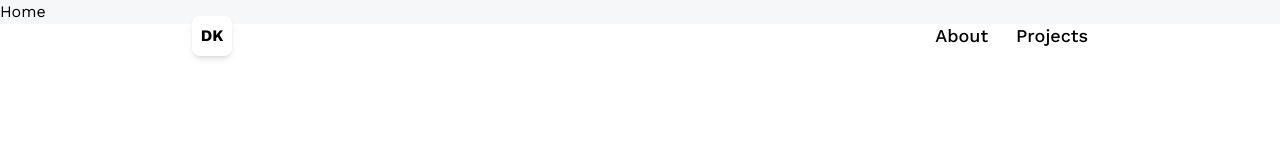
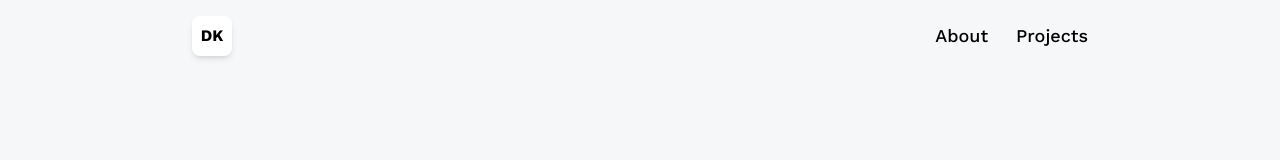
Before and after one commit to woodsmokeheart/3d_portfolio, a React (Create React App) app: page / in a window 1280 px wide. Shown: the top 160 px of the page. Built offline with nearby package versions, Linux system fonts and the light colour scheme.

Commit message:
added loader, @react-three/drei and @react-three/fiber

```diff
--- a/package.json
+++ b/package.json
@@ -3,6 +3,8 @@
   "version": "0.1.0",
   "private": true,
   "dependencies": {
+    "@react-three/drei": "^9.92.1",
+    "@react-three/fiber": "^8.15.12",
     "@testing-library/jest-dom": "^5.17.0",
     "@testing-library/react": "^13.4.0",
     "@testing-library/user-event": "^13.5.0",
@@ -10,6 +12,7 @@
     "react-dom": "^18.2.0",
     "react-router-dom": "^6.20.1",
     "react-scripts": "5.0.1",
+    "three": "^0.159.0",
     "web-vitals": "^2.1.4"
   },
   "scripts": {
--- /dev/null
+++ b/src/components/Loader.jsx
@@ -0,0 +1,14 @@
+import React from "react";
+import { Html } from "@react-three/drei";
+
+const Loader = () => {
+  return (
+    <Html>
+      <div className="flex justify-center items-center">
+        <div className="w-20 h-20 border-2 border-opacity-20 border-blue-500 border-t-blue-500 rounded-fill animated-spin" />
+      </div>
+    </Html>
+  );
+};
+
+export default Loader;
--- a/src/pages/Home.jsx
+++ b/src/pages/Home.jsx
@@ -1,9 +1,24 @@
-import React from 'react'
+import React, { Suspense } from "react";
+import { Canvas } from "@react-three/fiber";
+import Loader from "../components/Loader";
+
+{
+  /* <div className="absolute top-28 left-0 right-0  z-10 flex items-center justify-center">
+  popup
+</div> */
+}
 
 const Home = () => {
   return (
-    <div>Home</div>
-  )
-}
+    <section className="w-full h-screen relative">
+      <Canvas
+        className="w-full h-screen bg-transparent"
+        camera={{ near: 0.1, far: 1000 }}
+      >
+        <Suspense fallback={<Loader />}></Suspense>
+      </Canvas>
+    </section>
+  );
+};
 
-export default Home
+export default Home;
```
Also changed, not shown: 1 other file (tests, documents, lock files or other folders).
